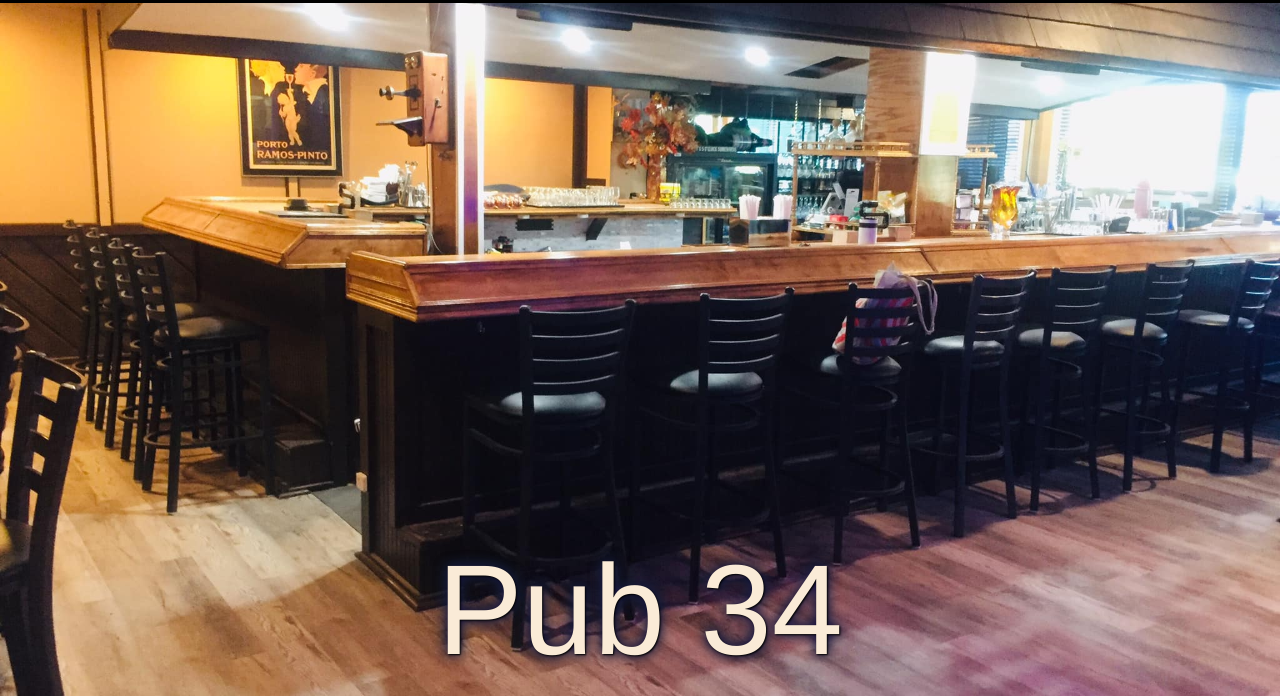
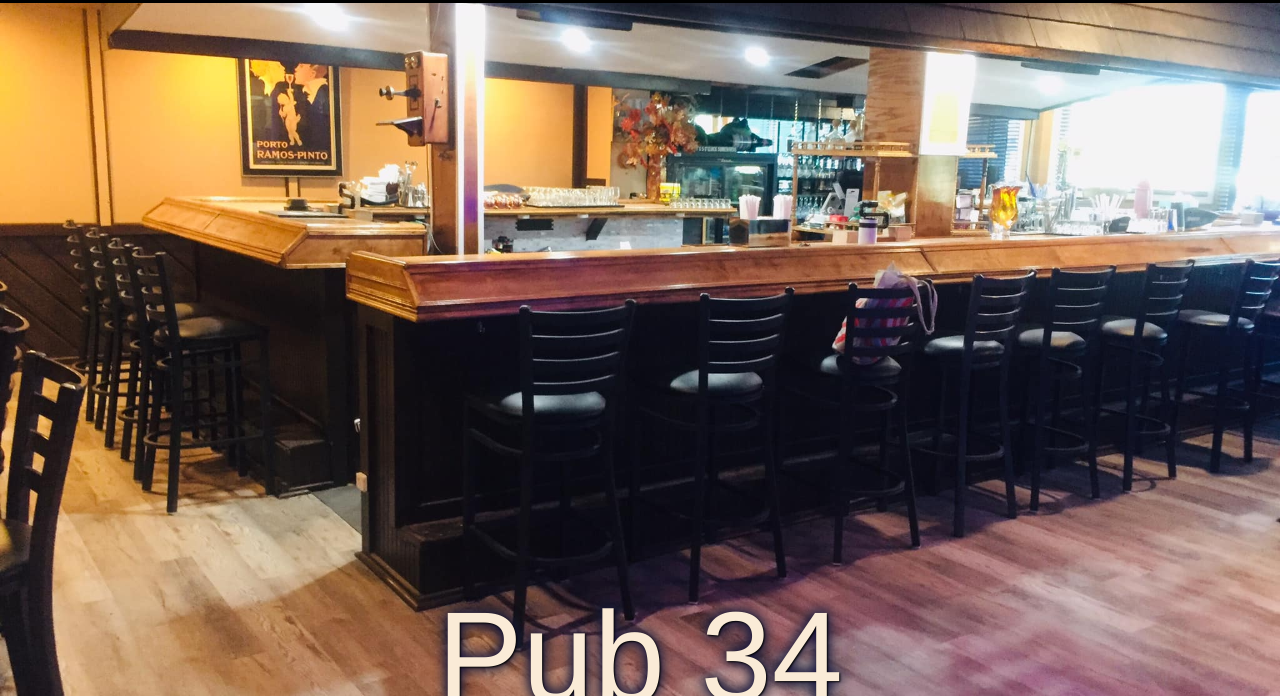
Before and after one commit to losecontrol4/Pub34, a plain HTML site: page index.html in a window 1280 px wide. Shown: the part 104-800 px from the top of the page. Drawn offline with Linux system fonts and the light colour scheme.

Commit message:
fixed intro spacing

```diff
--- a/style.css
+++ b/style.css
@@ -17,14 +17,13 @@ body {
 
 .intro {
     border: initial;
-    /* background-image: url("Images/intro_background.jpg"); */
     background-image: url("Images/bar.jpeg");
     background-size: cover;
-    padding: 40rem 0rem;
+    min-height: 190vh;
     color:antiquewhite;
     font-family: Helvetica, sans-serif;
     display: flex;
-    align-content: center;
+    align-items: center;
     justify-content: center;
     font-size: 10vw;
     font-weight: lighter;
```
